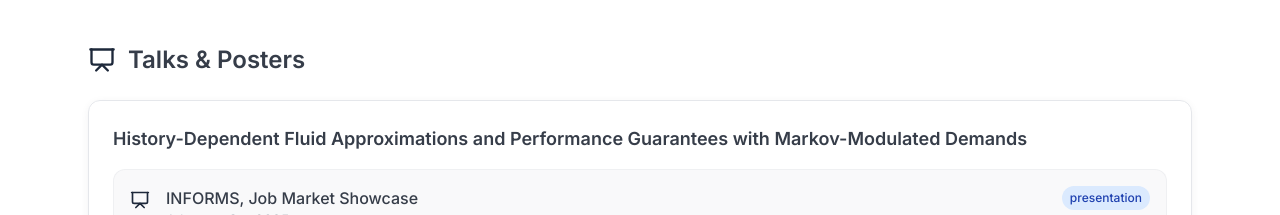
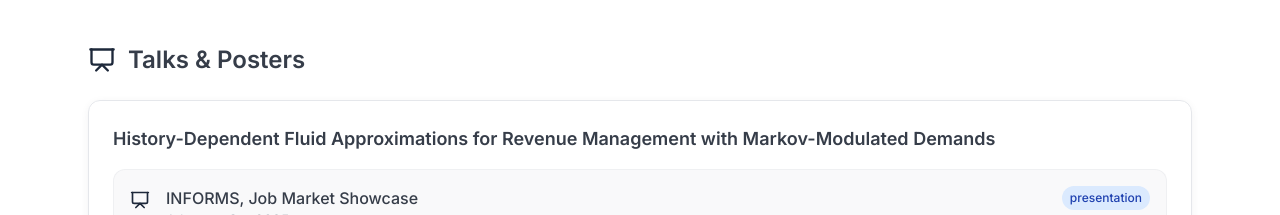
Before and after one commit to wli425/my-personal-web-design, a React (Vite) app: page / in a window 1280 px wide. Shown: the part 3420-3635 px from the top of the page. Built offline with nearby package versions, Linux system fonts and the light colour scheme; the HTML template or start-up script is replaced by a standard one.

Commit message:
Fix talks section title

```diff
--- a/src/components/TalksSection.tsx
+++ b/src/components/TalksSection.tsx
@@ -2,7 +2,7 @@ import { Presentation, Award, Trophy } from "lucide-react";
 
 const talksAndPosters = [
   {
-    title: "History-Dependent Fluid Approximations and Performance Guarantees with Markov-Modulated Demands",
+    title: "History-Dependent Fluid Approximations for Revenue Management with Markov-Modulated Demands",
     events: [
       {
         event: "INFORMS, Job Market Showcase",
```
